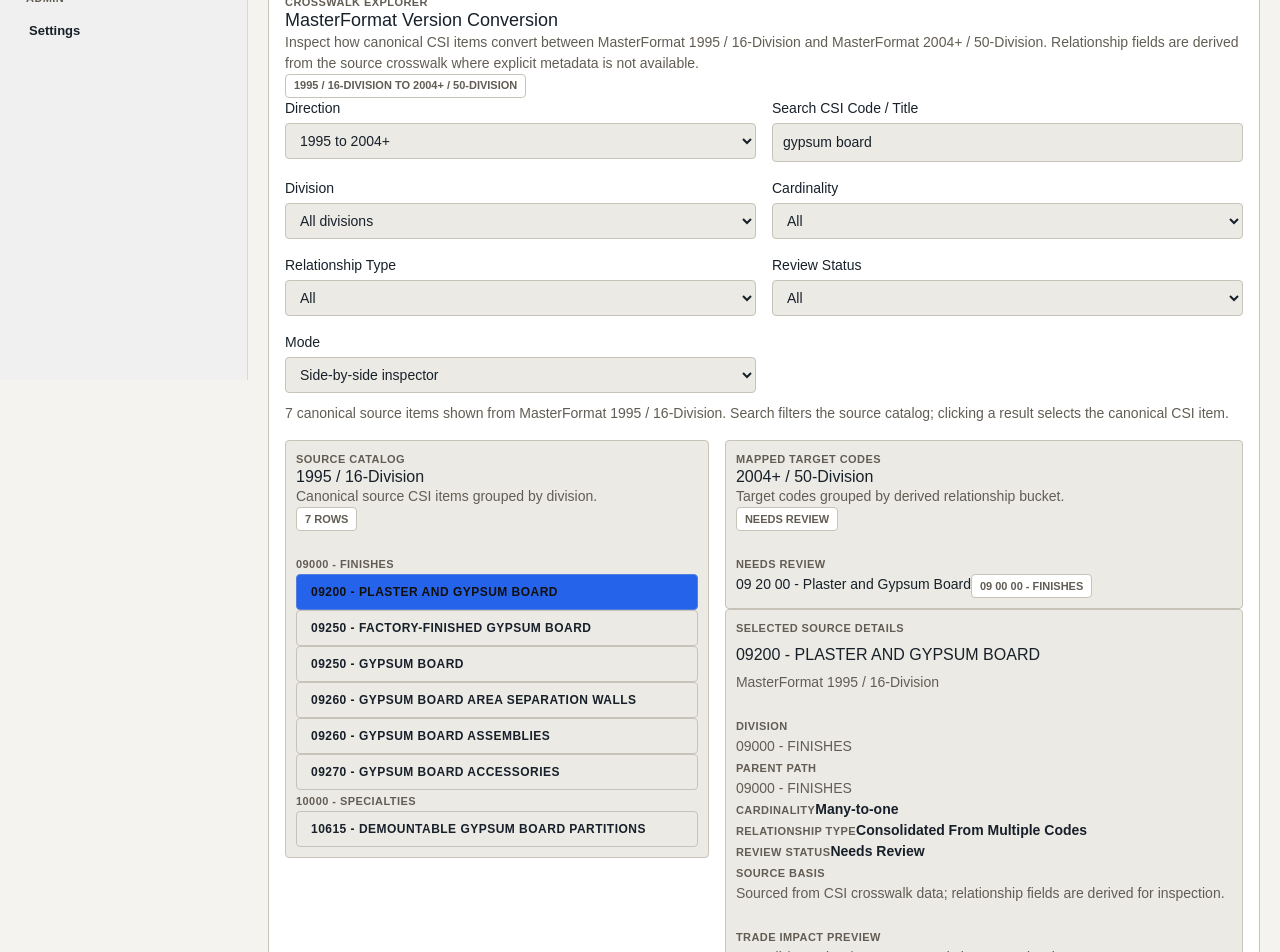
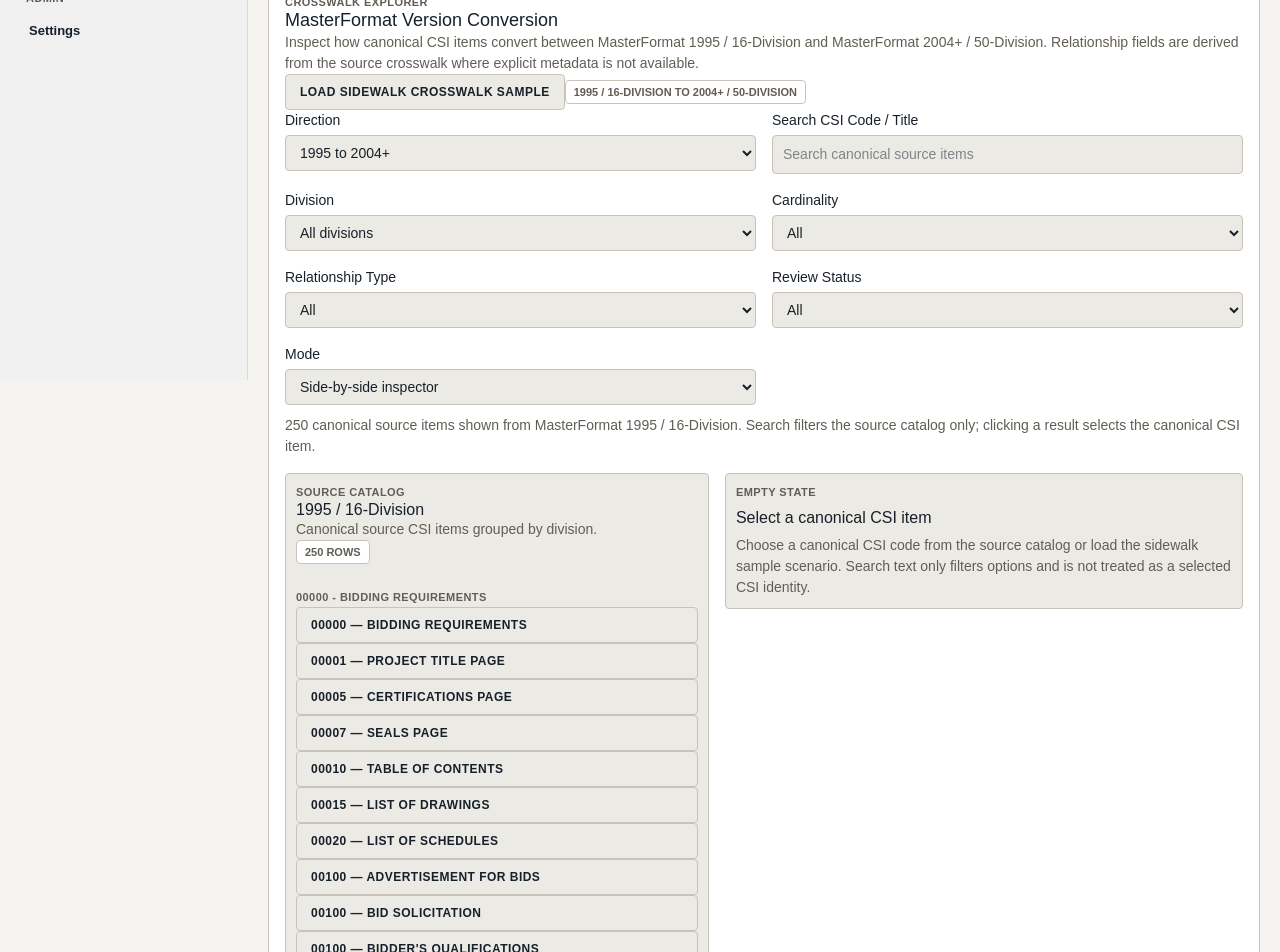
Before and after one commit to adamarnao/bid-leveler, a Next.js app: page /dev/csi-trade-mapping in a window 1280 px wide. Shown: the part 420-1372 px from the top of the page. Built offline with nearby package versions, Linux system fonts and the light colour scheme.

Commit message:
Fix CSI workbench canonical selector behavior

```diff
--- a/src/app/dev/csi-trade-mapping/page.tsx
+++ b/src/app/dev/csi-trade-mapping/page.tsx
@@ -25,6 +25,7 @@
   type CsiVersionId,
   type EquivalentCsiCoverage,
 } from "@/features/csi-trade-mapping";
+import { correctedSidewalkCrosswalkRelationship } from "@/features/csi-normalization/fixtures";
 import {
   getDefaultTradeTaxonomy,
   type TradeTaxonomyNode,
@@ -126,6 +127,9 @@
   reviewStatus: CrosswalkReviewStatus;
   sourceBasis: string;
   warnings: string[];
+  issueType?: string;
+  relationshipRole?: string;
+  notes?: string;
 };
 
 type CrosswalkTargetGroup = {
@@ -179,11 +183,8 @@
   { value: "UNMAPPED", label: "Unmapped" },
 ];
 
-function getScenarioById(scenarioId: string): CsiTradeMappingFixtureScenario {
-  return (
-    csiTradeMappingFixtureScenarios.find((scenario) => scenario.id === scenarioId) ??
-    csiTradeMappingFixtureScenarios[0]
-  );
+function getScenarioById(scenarioId: string): CsiTradeMappingFixtureScenario | undefined {
+  return csiTradeMappingFixtureScenarios.find((scenario) => scenario.id === scenarioId);
 }
 
 function getVersionLabel(version: CsiVersionId): string {
@@ -212,6 +213,10 @@
 
 function formatCsiCatalogItem(item: CsiCatalogItem): string {
   return `${item.number} - ${item.name}`;
+}
+
+function formatCsiOption(item: CsiCatalogItem): string {
+  return `${item.number} — ${item.name}`;
 }
 
 function toMappingItem(item: CsiCatalogItem): CsiTradeMappingItem {
@@ -508,9 +513,51 @@
   return `Crosswalk/fallback candidate from ${getVersionLabel(rule.csiVersion)}`;
 }
 
+function mapNormalizedReviewStatus(status: string): CrosswalkReviewStatus {
+  if (status === "clean" || status === "corrected") return "CLEAN";
+  if (status === "ambiguous") return "AMBIGUOUS";
+  if (status === "unmapped" || status === "rejected") return "UNMAPPED";
+  return "NEEDS_REVIEW";
+}
+
+function mapNormalizedRelationshipType(type: string): CrosswalkRelationshipType {
+  if (type === "direct_equivalent") return "DIRECT_EQUIVALENT";
+  if (type === "broader_than_target") return "BROADER_THAN_TARGET";
+  if (type === "narrower_than_target") return "NARROWER_THAN_TARGET";
+  if (type === "split_into_multiple_codes") return "SPLIT_INTO_MULTIPLE_CODES";
+  if (type === "consolidated_from_multiple_codes") return "CONSOLIDATED_FROM_MULTIPLE_CODES";
+  if (type === "related_operational_match") return "RELATED_OPERATIONAL_MATCH";
+  return "NO_CLEAR_MATCH";
+}
+
+function buildCorrectedSidewalkSampleRow(): CrosswalkSourceRow | undefined {
+  const sourceItem = resolveCsiCatalogItem("MASTERFORMAT_1995", correctedSidewalkCrosswalkRelationship.sourceCode);
+  const targetItem = resolveCsiCatalogItem(
+    "MASTERFORMAT_2004_PLUS",
+    correctedSidewalkCrosswalkRelationship.resolvedTargetCode,
+  );
+
+  if (!sourceItem || !targetItem) return undefined;
+
+  return {
+    sourceItem,
+    entries: [],
+    targetItems: [targetItem],
+    cardinality: "ONE_TO_ONE",
+    relationshipType: mapNormalizedRelationshipType(correctedSidewalkCrosswalkRelationship.relationshipType),
+    reviewStatus: mapNormalizedReviewStatus(correctedSidewalkCrosswalkRelationship.reviewStatus),
+    sourceBasis:
+      "Normalized fixture correction. Raw target is preserved separately from the resolved target.",
+    warnings: correctedSidewalkCrosswalkRelationship.warnings ?? [],
+    issueType: correctedSidewalkCrosswalkRelationship.issueType,
+    relationshipRole: correctedSidewalkCrosswalkRelationship.relationshipRole,
+    notes: correctedSidewalkCrosswalkRelationship.notes,
+  };
+}
+
 function CrosswalkExplorer() {
   const [direction, setDirection] = useState<CrosswalkDirection>("1995_TO_2004_PLUS");
-  const [searchQuery, setSearchQuery] = useState("gypsum board");
+  const [searchQuery, setSearchQuery] = useState("");
   const [divisionFilter, setDivisionFilter] = useState("ALL");
   const [cardinalityFilter, setCardinalityFilter] = useState<CrosswalkCardinalityFilter>("ALL");
   const [relationshipTypeFilter, setRelationshipTypeFilter] =
@@ -518,9 +565,11 @@
   const [reviewStatusFilter, setReviewStatusFilter] = useState<CrosswalkReviewStatusFilter>("ALL");
   const [viewMode, setViewMode] = useState<"INSPECTOR" | "TABLE">("INSPECTOR");
   const [selectedSourceItemId, setSelectedSourceItemId] = useState("");
+  const [selectedSampleId, setSelectedSampleId] = useState<"SIDEWALKS_02775" | "">("");
   const sourceVersion = getCrosswalkSourceVersion(direction);
   const targetVersion = getCrosswalkTargetVersion(direction);
   const divisionOptions = useMemo(() => getCsiDivisions(sourceVersion), [sourceVersion]);
+  const sidewalkSampleRow = useMemo(() => buildCorrectedSidewalkSampleRow(), []);
   const sourceRows = useMemo(() => {
     const normalizedQuery = searchQuery.trim().toLowerCase();
 
@@ -542,7 +591,9 @@
       .slice(0, 250);
   }, [cardinalityFilter, direction, divisionFilter, relationshipTypeFilter, reviewStatusFilter, searchQuery, sourceVersion]);
   const selectedRow =
-    sourceRows.find((row) => row.sourceItem.id === selectedSourceItemId) ?? sourceRows[0];
+    selectedSampleId === "SIDEWALKS_02775"
+      ? sidewalkSampleRow
+      : sourceRows.find((row) => row.sourceItem.id === selectedSourceItemId);
   const groupedSourceRows = useMemo(() => {
     return sourceRows.reduce((groups, row) => {
       const divisionLabel = getCsiDivisionPath(row.sourceItem);
@@ -563,6 +614,19 @@
     setDirection(nextDirection);
     setDivisionFilter("ALL");
     setSelectedSourceItemId("");
+    setSelectedSampleId("");
+  }
+
+  function loadSidewalkSample() {
+    setDirection("1995_TO_2004_PLUS");
+    setSearchQuery("");
+    setDivisionFilter("ALL");
+    setCardinalityFilter("ALL");
+    setRelationshipTypeFilter("ALL");
+    setReviewStatusFilter("ALL");
+    setViewMode("INSPECTOR");
+    setSelectedSourceItemId("");
+    setSelectedSampleId("SIDEWALKS_02775");
   }
 
   return (
@@ -577,7 +641,12 @@
             source crosswalk where explicit metadata is not available.
           </p>
         </div>
+        <div className="header-actions">
+          <button type="button" className="button-secondary" onClick={loadSidewalkSample}>
+            Load sidewalk crosswalk sample
+          </button>
           <span className="taxonomy-meta-chip">{getCrosswalkDirectionLabel(direction)}</span>
+        </div>
       </div>
 
       <div className="taxonomy-control-grid">
@@ -598,6 +667,7 @@
             onChange={(event) => {
               setSearchQuery(event.target.value);
               setSelectedSourceItemId("");
+              setSelectedSampleId("");
             }}
             placeholder="Search canonical source items"
           />
@@ -609,6 +679,7 @@
             onChange={(event) => {
               setDivisionFilter(event.target.value);
               setSelectedSourceItemId("");
+              setSelectedSampleId("");
             }}
           >
             <option value="ALL">All divisions</option>
@@ -676,7 +747,7 @@
 
       <p className="muted-text" style={{ marginTop: 10 }}>
         {sourceRows.length} canonical source items shown from {getVersionLabel(sourceVersion)}.
-        Search filters the source catalog; clicking a result selects the canonical CSI item.
+        Search filters the source catalog only; clicking a result selects the canonical CSI item.
       </p>
 
       {viewMode === "TABLE" ? (
@@ -698,6 +769,7 @@
                   key={row.sourceItem.id}
                   onClick={() => {
                     setSelectedSourceItemId(row.sourceItem.id);
+                    setSelectedSampleId("");
                     setViewMode("INSPECTOR");
                   }}
                   style={{ cursor: "pointer" }}
@@ -738,7 +810,7 @@
             </div>
 
             <div className="stack gap-3" style={{ marginTop: 14, maxHeight: 560, overflowY: "auto" }}>
-              {Array.from(groupedSourceRows.entries()).map(([divisionLabel, rows]) => (
+              {Array.from(groupedSourceRows.entries()).length ? Array.from(groupedSourceRows.entries()).map(([divisionLabel, rows]) => (
                 <div key={divisionLabel} className="stack gap-2">
                   <span className="label-text">{divisionLabel}</span>
                   {rows.slice(0, 30).map((row) => (
@@ -747,17 +819,25 @@
                       type="button"
                       className={
                         selectedRow?.sourceItem.id === row.sourceItem.id
+                          && selectedSampleId === ""
                           ? "button-primary"
                           : "button-secondary"
                       }
-                      onClick={() => setSelectedSourceItemId(row.sourceItem.id)}
+                      onClick={() => {
+                        setSelectedSourceItemId(row.sourceItem.id);
+                        setSelectedSampleId("");
+                      }}
                       style={{ justifyContent: "flex-start", textAlign: "left", width: "100%" }}
                     >
-                      {row.sourceItem.number} - {row.sourceItem.name}
+                      {formatCsiOption(row.sourceItem)}
                     </button>
                   ))}
                 </div>
-              ))}
+              )) : (
+                <p className="muted-text">
+                  No canonical CSI items match the current filters. Adjust filters or load a sample scenario.
+                </p>
+              )}
             </div>
           </div>
 
@@ -826,10 +906,25 @@
                       <strong>{formatCrosswalkReviewStatus(selectedRow.reviewStatus)}</strong>
                     </div>
                     <div>
+                      <span className="label-text">Relationship Role</span>
+                      <strong>{selectedRow.relationshipRole ? formatEnumLabel(selectedRow.relationshipRole) : "Derived"}</strong>
+                    </div>
+                    <div>
+                      <span className="label-text">Issue Type</span>
+                      <strong>{selectedRow.issueType ? formatEnumLabel(selectedRow.issueType) : "None"}</strong>
+                    </div>
+                    <div>
                       <span className="label-text">Source Basis</span>
                       <p className="muted-text">{selectedRow.sourceBasis}</p>
                     </div>
                   </div>
+
+                  {selectedRow.notes ? (
+                    <div className="stack gap-2" style={{ marginTop: 14 }}>
+                      <span className="label-text">Notes</span>
+                      <p className="muted-text">{selectedRow.notes}</p>
+                    </div>
+                  ) : null}
 
                   {sourceAssignment ? (
                     <div className="stack gap-2" style={{ marginTop: 14 }}>
@@ -861,7 +956,15 @@
                 </div>
               </>
             ) : (
-              <p className="muted-text">No source CSI item matches the current filters.</p>
+              <div className="project-csi-selected-group">
+                <p className="label-text">Empty State</p>
+                <h3>Select a canonical CSI item</h3>
+                <p className="muted-text">
+                  Choose a canonical CSI code from the source catalog or load the sidewalk sample
+                  scenario. Search text only filters options and is not treated as a selected CSI
+                  identity.
+                </p>
+              </div>
             )}
           </div>
         </div>
@@ -1105,7 +1208,7 @@
 
 function TradeRulesInspector() {
   const [tradeSearch, setTradeSearch] = useState("");
-  const [selectedTradeId, setSelectedTradeId] = useState("drywall-framing");
+  const [selectedTradeId, setSelectedTradeId] = useState("");
   const [selectedSpecializationId, setSelectedSpecializationId] = useState("");
   const [selectedVersion, setSelectedVersion] = useState<CsiVersionId>("MASTERFORMAT_2004_PLUS");
 
@@ -1153,6 +1256,7 @@
               setSelectedSpecializationId("");
             }}
           >
+            <option value="">Select a trade category...</option>
             {tradeOptions.map((trade) => (
               <option key={trade.id} value={trade.id}>
                 {trade.name}
@@ -1191,14 +1295,23 @@
 
       <div className="stack gap-2" style={{ marginTop: 16 }}>
         <span className="label-text">Selected Trade</span>
+        {selectedTrade ? (
           <p className="muted-text">
-          {selectedTrade?.name ?? selectedTradeId}
+            {selectedTrade.name}
             {selectedSpecialization ? ` / ${selectedSpecialization.name}` : ""}
           </p>
+        ) : (
+          <p className="muted-text">
+            Select a canonical trade category to inspect CSI rule coverage. Search only filters
+            the trade options.
+          </p>
+        )}
       </div>
 
       <div className="stack gap-3" style={{ marginTop: 16 }}>
-        {matchingRules.length ? (
+        {!selectedTradeId ? (
+          <p className="muted-text">No trade category is selected.</p>
+        ) : matchingRules.length ? (
           matchingRules.map((rule) => (
             <RuleCard key={rule.id} rule={rule} selectedVersion={selectedVersion} />
           ))
@@ -1350,16 +1463,13 @@
 function CsiAssignmentInspector() {
   const [selectedVersion, setSelectedVersion] = useState<CsiVersionId>("MASTERFORMAT_2004_PLUS");
   const [projectCsiVersion, setProjectCsiVersion] = useState<CsiVersionId>("MASTERFORMAT_2004_PLUS");
-  const [searchQuery, setSearchQuery] = useState("gypsum board");
+  const [searchQuery, setSearchQuery] = useState("");
   const searchResults = useMemo(
     () => searchCsiCatalog(selectedVersion, searchQuery).slice(0, 40),
     [searchQuery, selectedVersion],
   );
   const [selectedItemId, setSelectedItemId] = useState("");
-  const selectedItem =
-    searchResults.find((item) => item.id === selectedItemId) ??
-    searchResults[0] ??
-    undefined;
+  const selectedItem = searchResults.find((item) => item.id === selectedItemId);
   const preview = selectedItem
     ? buildAssignmentPreview(toMappingItem(selectedItem), projectCsiVersion, "csi-search")
     : undefined;
@@ -1431,20 +1541,21 @@
         <label className="field-stack">
           <span>CSI Item</span>
           <select
-            value={selectedItem?.id ?? ""}
+            value={selectedItemId}
             onChange={(event) => setSelectedItemId(event.target.value)}
           >
+            <option value="">Select a CSI item...</option>
             {searchResults.map((item) => (
               <option key={item.id} value={item.id}>
-                {item.number} - {item.name}
+                {formatCsiOption(item)}
               </option>
             ))}
           </select>
         </label>
       </div>
       <p className="muted-text" style={{ marginTop: 10 }}>
-        {searchResults.length} canonical CSI results shown. Search finds items; the selected
-        dropdown value is the canonical CSI identity used for assignment.
+        {searchResults.length} canonical CSI results shown. Search filters options only; the
+        dropdown value must be a canonical CSI identity before assignment runs.
       </p>
 
       <div className="stack gap-3" style={{ marginTop: 16 }}>
@@ -1482,7 +1593,14 @@
             ) : null}
           </>
         ) : (
-          <p className="muted-text">No CSI catalog item is selected.</p>
+          <div className="project-csi-selected-group">
+            <p className="label-text">Empty State</p>
+            <h3>Choose a canonical CSI code</h3>
+            <p className="muted-text">
+              Select a canonical CSI item from the dropdown to inspect trade assignment. Search
+              text is only a filter and cannot create a selected CSI record.
+            </p>
+          </div>
         )}
       </div>
     </section>
@@ -1542,21 +1660,27 @@
 }
 
 function FixtureTests() {
-  const [selectedScenarioId, setSelectedScenarioId] = useState(
-    csiTradeMappingFixtureScenarios[0]?.id ?? "",
-  );
-  const selectedScenario = getScenarioById(selectedScenarioId);
-  const [projectCsiVersion, setProjectCsiVersion] = useState<CsiVersionId>(
-    selectedScenario.projectCsiVersion,
-  );
+  const [selectedScenarioId, setSelectedScenarioId] = useState("");
+  const selectedScenario = selectedScenarioId ? getScenarioById(selectedScenarioId) : undefined;
+  const [projectCsiVersion, setProjectCsiVersion] = useState<CsiVersionId>("MASTERFORMAT_2004_PLUS");
 
   const assignmentPreviews = useMemo(
-    () => buildAssignmentPreviews(selectedScenario, projectCsiVersion),
+    () => (selectedScenario ? buildAssignmentPreviews(selectedScenario, projectCsiVersion) : []),
     [projectCsiVersion, selectedScenario],
   );
 
   function handleScenarioChange(scenarioId: string) {
+    if (!scenarioId) {
+      setSelectedScenarioId("");
+      return;
+    }
+
     const nextScenario = getScenarioById(scenarioId);
+    if (!nextScenario) {
+      setSelectedScenarioId("");
+      return;
+    }
+
     setSelectedScenarioId(nextScenario.id);
     setProjectCsiVersion(nextScenario.projectCsiVersion);
   }
@@ -1593,9 +1717,10 @@
         <label className="field-stack">
           <span>Fixture Scenario</span>
           <select
-            value={selectedScenario.id}
+            value={selectedScenarioId}
             onChange={(event) => handleScenarioChange(event.target.value)}
           >
+            <option value="">Select a sample scenario...</option>
             {csiTradeMappingFixtureScenarios.map((scenario) => (
               <option key={scenario.id} value={scenario.id}>
                 {scenario.title}
@@ -1607,9 +1732,15 @@
 
       <div className="stack gap-2" style={{ marginTop: 16 }}>
         <span className="label-text">Expected Behavior</span>
-        <p className="muted-text">{selectedScenario.expectedBehavior}</p>
-      </div>
-
+        <p className="muted-text">
+          {selectedScenario
+            ? selectedScenario.expectedBehavior
+            : "Select a sample scenario to compare expected and actual mapping behavior."}
+        </p>
+      </div>
+
+      {selectedScenario ? (
+        <>
           <div className="setup-summary-grid" style={{ marginTop: 16 }}>
             <div>
               <span className="label-text">Project MasterFormat</span>
@@ -1638,6 +1769,17 @@
             <span className="label-text">Subcontractor Dual Coverage Preview</span>
             <DualCoveragePreview scenario={selectedScenario} />
           </div>
+        </>
+      ) : (
+        <div className="project-csi-selected-group" style={{ marginTop: 16 }}>
+          <p className="label-text">Empty State</p>
+          <h3>Select a sample scenario</h3>
+          <p className="muted-text">
+            Test scenarios are explicit samples only. Nothing is loaded until a scenario is
+            selected.
+          </p>
+        </div>
+      )}
     </section>
   );
 }
```
Lines whose indentation alone changed are shown as unchanged.
